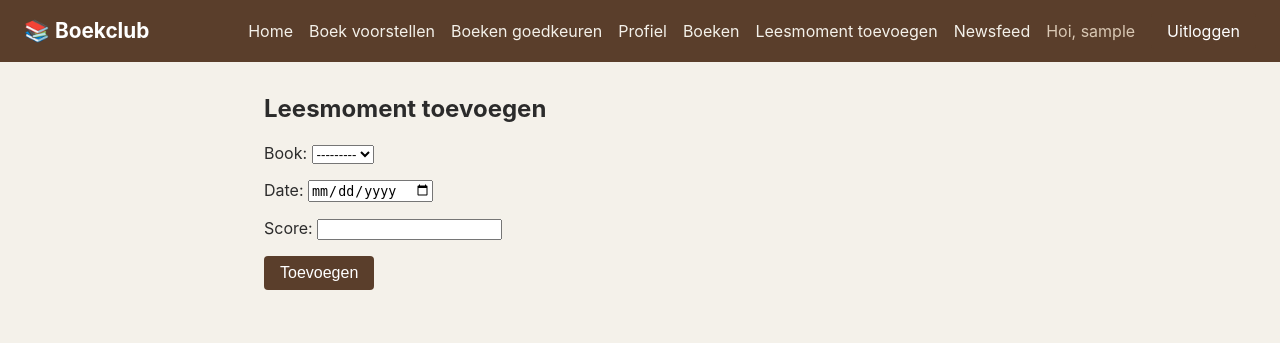
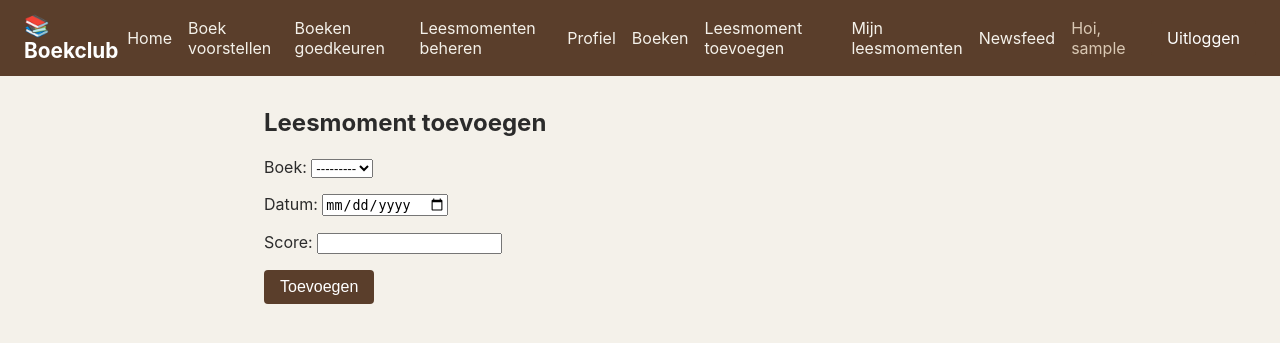
Before and after one commit to omidfayzihr/boekclub, a Django app: page /leesmoment/toevoegen/ in a window 1280 px wide. Shown: the top 343 px of the page. Run offline with Django 4.2, Linux system fonts and the light colour scheme; the visitor is signed in with stand-in values (Sample User, id 1); data that the repository does not hold is empty.

Commit message:
Leesmomenten afgemaakt: beperking per dag, eigen beheer, admin-beheer en directe link

```diff
--- a/base/forms.py
+++ b/base/forms.py
@@ -26,10 +26,30 @@ class ReadingSessionForm(forms.ModelForm):
     class Meta:
         model = ReadingSession
         fields = ['book', 'Date', 'Score']
+        labels = {
+            'book': 'Boek',
+            'Date': 'Datum',
+            'Score': 'Score',
+        }
         widgets = {
             'Date': forms.DateInput(attrs={'type': 'date'}),
         }
 
-    def __init__(self, *args, **kwargs):
+    def __init__(self, *args, user=None, **kwargs):
         super().__init__(*args, **kwargs)
+        self.user = user
+        # Je kunt alleen goedgekeurde boeken kiezen.
         self.fields['book'].queryset = Book.objects.filter(Approved=True)
+
+    def clean(self):
+        cleaned = super().clean()
+        boek = cleaned.get('book')
+        datum = cleaned.get('Date')
+        # Niet twee keer hetzelfde boek op dezelfde dag voor dezelfde gebruiker.
+        if self.user and boek and datum:
+            bestaand = ReadingSession.objects.filter(user=self.user, book=boek, Date=datum)
+            if self.instance.pk:
+                bestaand = bestaand.exclude(pk=self.instance.pk)
+            if bestaand.exists():
+                raise forms.ValidationError('Je hebt dit boek op deze dag al toegevoegd.')
+        return cleaned
--- a/base/models.py
+++ b/base/models.py
@@ -37,5 +37,14 @@ class ReadingSession(models.Model):
     Date = models.DateField()
     Score = models.IntegerField(null=True, blank=True)
 
+    class Meta:
+        # Een gebruiker mag hetzelfde boek niet meerdere keren op dezelfde dag toevoegen.
+        constraints = [
+            models.UniqueConstraint(
+                fields=['user', 'book', 'Date'],
+                name='uniek_leesmoment_per_boek_per_dag',
+            )
+        ]
+
     def __str__(self):
         return f"{self.book.Name} ({self.Date})"
--- a/base/static/base/css/styles.css
+++ b/base/static/base/css/styles.css
@@ -137,3 +137,25 @@ form button[type="submit"]:hover {
     padding: 0.3rem 0;
     border-bottom: 1px solid #e3dccd;
 }
+
+.data-table {
+    width: 100%;
+    border-collapse: collapse;
+    margin-top: 1rem;
+}
+
+.data-table th,
+.data-table td {
+    text-align: left;
+    padding: 0.5rem;
+    border-bottom: 1px solid #e3dccd;
+}
+
+.inline-form {
+    display: inline;
+    margin: 0;
+}
+
+.link-button.danger {
+    color: #8a1f1f;
+}
--- a/base/templates/base/boek_detail.html
+++ b/base/templates/base/boek_detail.html
@@ -16,6 +16,8 @@
 
     <p><strong>Gemiddelde score:</strong> {{ gemiddelde_score|default:"Nog geen scores" }}</p>
 
+    <p><a href="{% url 'leesmoment_voor_boek' boek.id %}">Leesmoment toevoegen voor dit boek</a></p>
+
 </div>
 
 {% endblock %}
--- a/base/templates/base/menu.html
+++ b/base/templates/base/menu.html
@@ -6,10 +6,12 @@
             <a href="{% url 'boek_toevoegen' %}">Boek voorstellen</a>
             {% if user.is_staff %}
                 <a href="{% url 'boeken_beheer' %}">Boeken goedkeuren</a>
+                <a href="{% url 'leesmomenten_beheer' %}">Leesmomenten beheren</a>
             {% endif %}
             <a href="{% url 'profiel' %}">Profiel</a>
             <a href="{% url 'boeken_overzicht' %}">Boeken</a>
             <a href="{% url 'leesmoment_toevoegen' %}">Leesmoment toevoegen</a>
+            <a href="{% url 'mijn_leesmomenten' %}">Mijn leesmomenten</a>
             <a href="{% url 'newsfeed' %}">Newsfeed</a>
             <span class="nav-user">Hoi, {{ user.username }}</span>
             <form method="post" action="{% url 'logout' %}" class="logout-form">
--- a/base/urls.py
+++ b/base/urls.py
@@ -11,9 +11,16 @@ urlpatterns = [
     path('boeken/<int:book_id>/goedkeuren/', views.boek_goedkeuren, name='boek_goedkeuren'),
     path('boeken/<int:book_id>/afkeuren/', views.boek_afkeuren, name='boek_afkeuren'),
     path('leesmoment/toevoegen/', views.leesmoment_toevoegen, name='leesmoment_toevoegen'),
+    path('boeken/<int:book_id>/leesmoment/', views.leesmoment_toevoegen, name='leesmoment_voor_boek'),
+    path('mijn-leesmomenten/', views.mijn_leesmomenten, name='mijn_leesmomenten'),
+    path('leesmoment/<int:pk>/aanpassen/', views.leesmoment_aanpassen, name='leesmoment_aanpassen'),
+    path('leesmoment/<int:pk>/verwijderen/', views.leesmoment_verwijderen, name='leesmoment_verwijderen'),
+    path('leesmomenten/beheer/', views.leesmomenten_beheer, name='leesmomenten_beheer'),
+    path('leesmomenten/<int:pk>/verwijderen/', views.leesmoment_admin_verwijderen, name='leesmoment_admin_verwijderen'),
     path('boeken/', views.boeken_overzicht, name='boeken_overzicht'),
-    path('newsfeed/', views.Newsfeed, name='newsfeed'),
+    path('newsfeed/', views.newsfeed, name='newsfeed'),
     path('boeken/<int:book_id>/', views.boek_detail, name='boek_detail'),
+    path('gebruiker/<str:username>/', views.publiek_profiel, name='publiek_profiel'),
     # Ingebouwde auth-urls (login, logout, wachtwoord wijzigen)
     path('', include('django.contrib.auth.urls')),
 ]
--- a/base/views.py
+++ b/base/views.py
@@ -1,13 +1,13 @@
 from django.shortcuts import get_object_or_404, render, redirect
 from django.contrib.auth import login, update_session_auth_hash
+from django.contrib.auth.models import User
 from django.contrib.auth.forms import UserCreationForm, PasswordChangeForm
 from django.contrib.auth.decorators import login_required, user_passes_test
 from django.contrib import messages
 from .forms import BookForm, ProfileForm, ReadingSessionForm
 from .models import Book, ReadingSession
 from django.core.paginator import Paginator
-from django.db.models import Avg, Count
-
+from django.db.models import Avg
 
 
 def index(request):
@@ -79,6 +79,7 @@ def boek_toevoegen(request):
 def is_admin(user):
     return user.is_staff
 
+
 @login_required
 @user_passes_test(is_admin)
 def boeken_beheer(request):
@@ -89,35 +90,87 @@ def boeken_beheer(request):
 @login_required
 @user_passes_test(is_admin)
 def boek_goedkeuren(request, book_id):
-    book = Book.objects.get(id=book_id)
-    book.Approved = True
-    book.ApprovedBy = request.user
-    book.save()
-    messages.success(request, f'"{book.Name}" goedgekeurd.')
+    book = get_object_or_404(Book, id=book_id)
+    if request.method == 'POST':
+        book.Approved = True
+        book.ApprovedBy = request.user
+        book.save()
+        messages.success(request, f'"{book.Name}" goedgekeurd.')
     return redirect('boeken_beheer')
 
 
 @login_required
 @user_passes_test(is_admin)
 def boek_afkeuren(request, book_id):
-    book = Book.objects.get(id=book_id)
-    book.delete()
-    messages.success(request, f'"{book.Name}" afgekeurd en verwijderd.')
+    book = get_object_or_404(Book, id=book_id)
+    if request.method == 'POST':
+        book.delete()
+        messages.success(request, f'"{book.Name}" afgekeurd en verwijderd.')
     return redirect('boeken_beheer')
 
+
 @login_required
-def leesmoment_toevoegen(request):
+def leesmoment_toevoegen(request, book_id=None):
     if request.method == 'POST':
-        form = ReadingSessionForm(request.POST)
+        form = ReadingSessionForm(request.POST, user=request.user)
         if form.is_valid():
             session = form.save(commit=False)
             session.user = request.user
             session.save()
             messages.success(request, 'Leesmoment toegevoegd.')
-            return redirect('index')
+            return redirect('mijn_leesmomenten')
     else:
-        form = ReadingSessionForm()
+        # Bij een directe link vanaf een boekpagina staat het boek alvast geselecteerd.
+        initial = {'book': book_id} if book_id else {}
+        form = ReadingSessionForm(user=request.user, initial=initial)
     return render(request, 'base/leesmoment_toevoegen.html', {'form': form})
+
+
+@login_required
+def mijn_leesmomenten(request):
+    sessies = ReadingSession.objects.filter(user=request.user).order_by('-Date')
+    return render(request, 'base/mijn_leesmomenten.html', {'sessies': sessies})
+
+
+@login_required
+def leesmoment_aanpassen(request, pk):
+    sessie = get_object_or_404(ReadingSession, pk=pk, user=request.user)
+    if request.method == 'POST':
+        form = ReadingSessionForm(request.POST, instance=sessie, user=request.user)
+        if form.is_valid():
+            form.save()
+            messages.success(request, 'Leesmoment bijgewerkt.')
+            return redirect('mijn_leesmomenten')
+    else:
+        form = ReadingSessionForm(instance=sessie, user=request.user)
+    return render(request, 'base/leesmoment_aanpassen.html', {'form': form, 'sessie': sessie})
+
+
+@login_required
+def leesmoment_verwijderen(request, pk):
+    sessie = get_object_or_404(ReadingSession, pk=pk, user=request.user)
+    if request.method == 'POST':
+        sessie.delete()
+        messages.success(request, 'Leesmoment verwijderd.')
+    return redirect('mijn_leesmomenten')
+
+
+@login_required
+@user_passes_test(is_admin)
+def leesmomenten_beheer(request):
+    sessies = ReadingSession.objects.all().order_by('-Date')
+    return render(request, 'base/leesmomenten_beheer.html', {'sessies': sessies})
+
+
+@login_required
+@user_passes_test(is_admin)
+def leesmoment_admin_verwijderen(request, pk):
+    sessie = get_object_or_404(ReadingSession, pk=pk)
+    if request.method == 'POST':
+        sessie.delete()
+        messages.success(request, 'Leesmoment verwijderd.')
+    return redirect('leesmomenten_beheer')
+
 
 def boeken_overzicht(request):
     boeken_list = Book.objects.filter(Approved=True).order_by('Name')
@@ -126,24 +179,26 @@ def boeken_overzicht(request):
     boeken = paginator.get_page(page_number)
     return render(request, 'base/boeken_overzicht.html', {'boeken': boeken})
 
-def Newsfeed(request):
+
+def newsfeed(request):
     sessies = ReadingSession.objects.all().order_by('-Date')
     return render(request, 'base/newsfeed.html', {'sessies': sessies})
 
+
 def boek_detail(request, book_id):
     boek = get_object_or_404(Book, id=book_id)
-    return render(request, 'base/boek_detail.html', {'boek': boek})
-
-def boek_detail(request, book_id):
-    # Haal het boek op
-    boek = get_object_or_404(Book, id=book_id)
     gemiddelde = boek.readingsession_set.aggregate(Avg('Score'))['Score__avg']
-
     if gemiddelde is not None:
         gemiddelde = round(gemiddelde, 1)
-
     context = {
         'boek': boek,
-        'gemiddelde_score': gemiddelde
+        'gemiddelde_score': gemiddelde,
     }
     return render(request, 'base/boek_detail.html', context)
+
+
+def publiek_profiel(request, username):
+    profiel_user = get_object_or_404(User, username=username)
+    sessies = ReadingSession.objects.filter(user=profiel_user).order_by('-Date')
+    return render(request, 'base/publiek_profiel.html',
+                  {'profiel_user': profiel_user, 'sessies': sessies})
```
Also changed, not shown: base/templates/base/leesmoment_aanpassen.html (added, +13 -0 lines), base/templates/base/leesmomenten_beheer.html (added, +34 -0 lines), base/templates/base/mijn_leesmomenten.html (added, +35 -0 lines), base/migrations/0003_readingsession_uniek_leesmoment_per_boek_per_dag.py (added).
